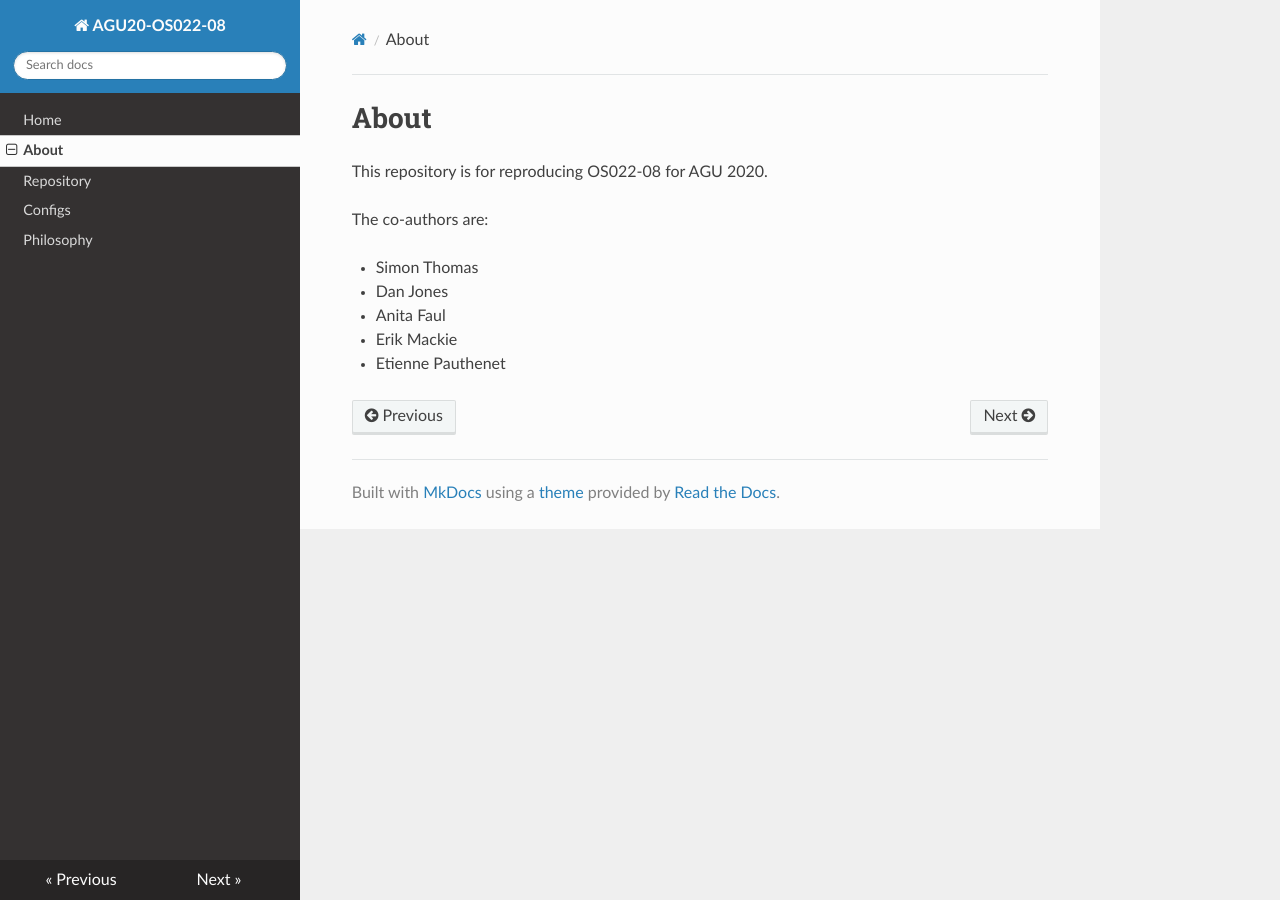
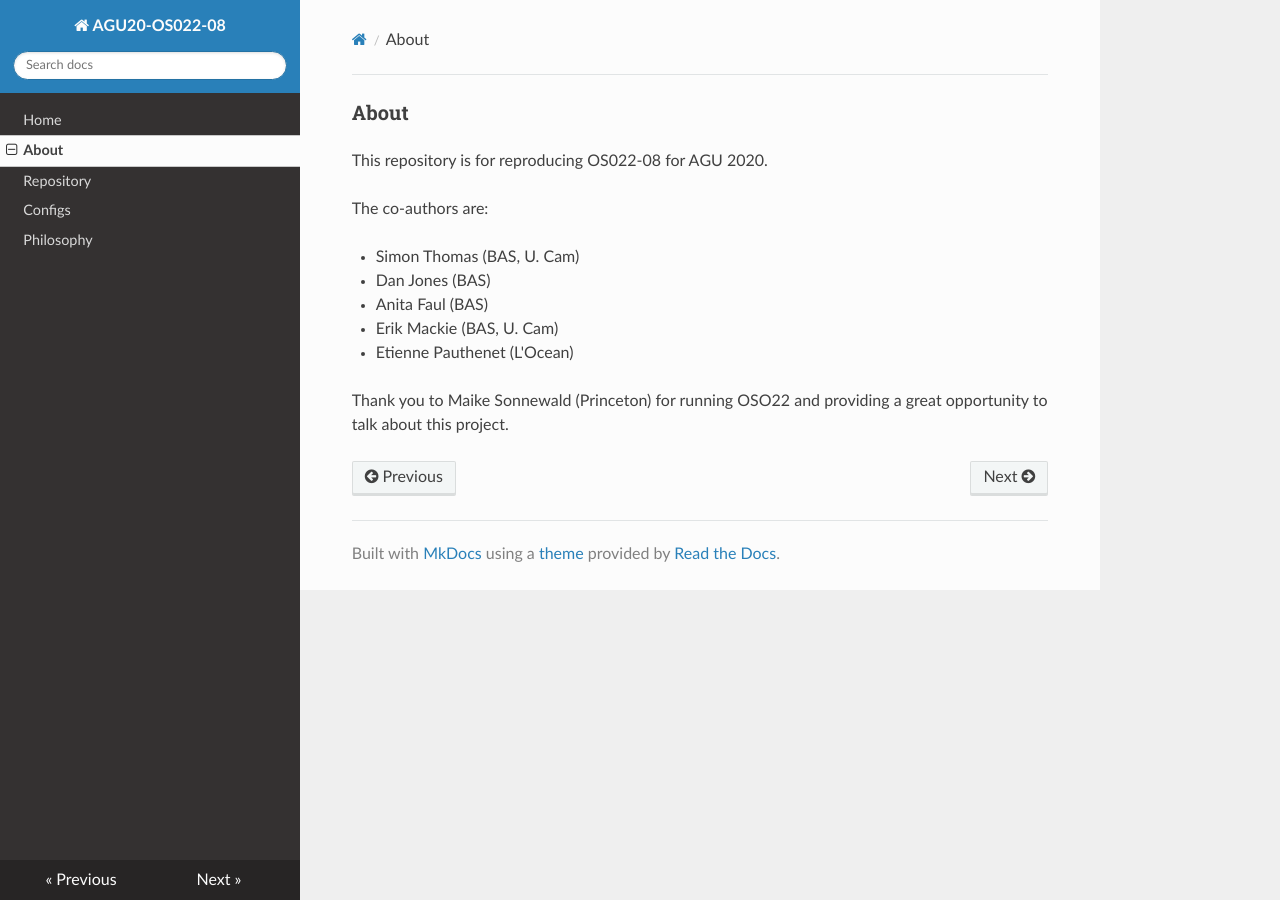
Before and after one commit to so-wise/so-fronts, an MkDocs documentation site: the page built from docs/about.md, in a window 1280 px wide. Built offline with MkDocs 1.6.1, drawn with Linux system fonts in a browser that asks for light colours; nearby versions of some CDN libraries.

Commit message:
updating documentation

```diff
--- a/docs/about.md
+++ b/docs/about.md
@@ -4,8 +4,11 @@ This repository is for reproducing OS022-08 for AGU 2020.
 
 The co-authors are:
 
- * Simon Thomas
- * Dan Jones
- * Anita Faul
- * Erik Mackie
- * Etienne Pauthenet
+ * Simon Thomas (BAS, U. Cam)
+ * Dan Jones (BAS)
+ * Anita Faul (BAS)
+ * Erik Mackie (BAS, U. Cam)
+ * Etienne Pauthenet (L'Ocean)
+
+Thank you to Maike Sonnewald (Princeton) for running OSO22 and providing a
+great opportunity to talk about this project.
--- a/mkdocs.yml
+++ b/mkdocs.yml
@@ -1,4 +1,8 @@
 site_name: AGU20-OS022-08
+markdown_extensions:
+    - toc:
+        permalink: "#"
+        baselevel: 3
 nav:
     - Home: index.md
     - About: about.md
```
Also changed, not shown: README.md (+8 -2 lines), docs/configs.md (+7 -0 lines), docs/index.md (+2 -0 lines), docs/philosophy.md (+3 -0 lines), docs/img/abs_fig.png (added), 1 other file.
